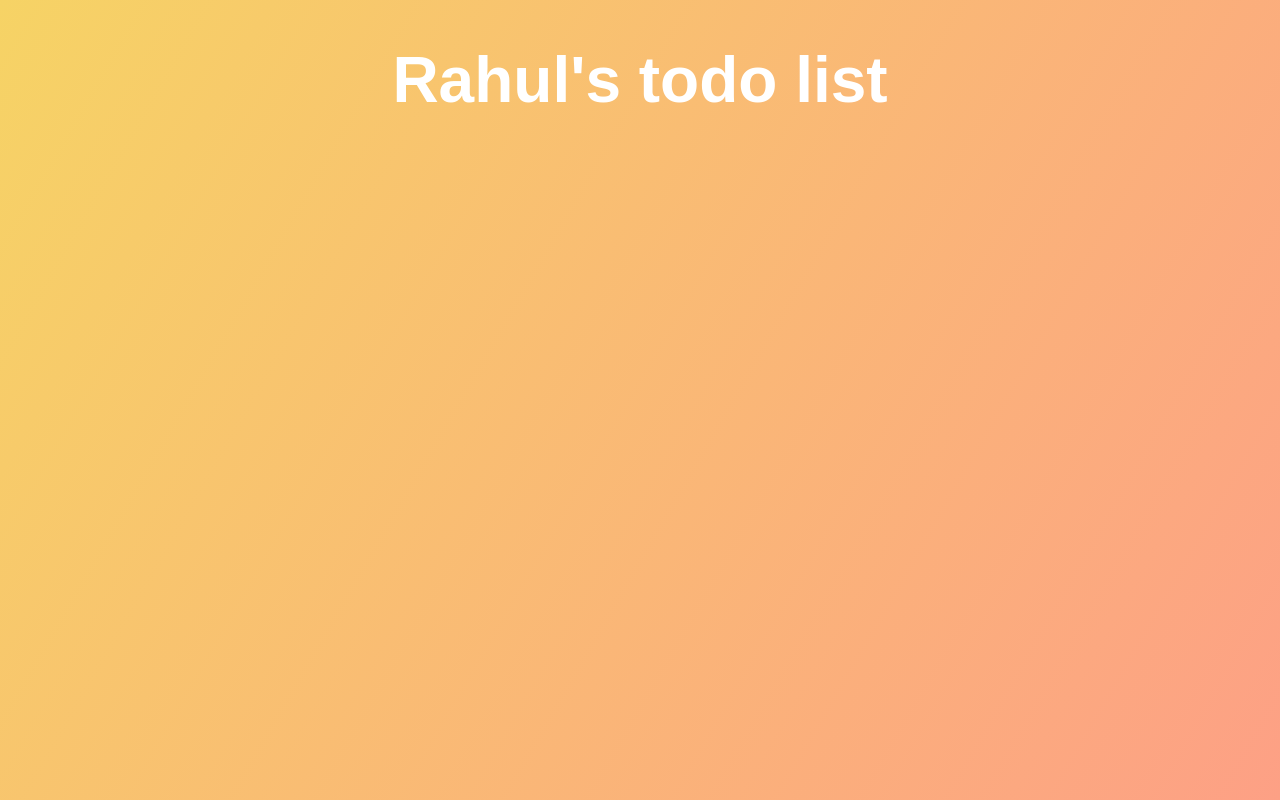
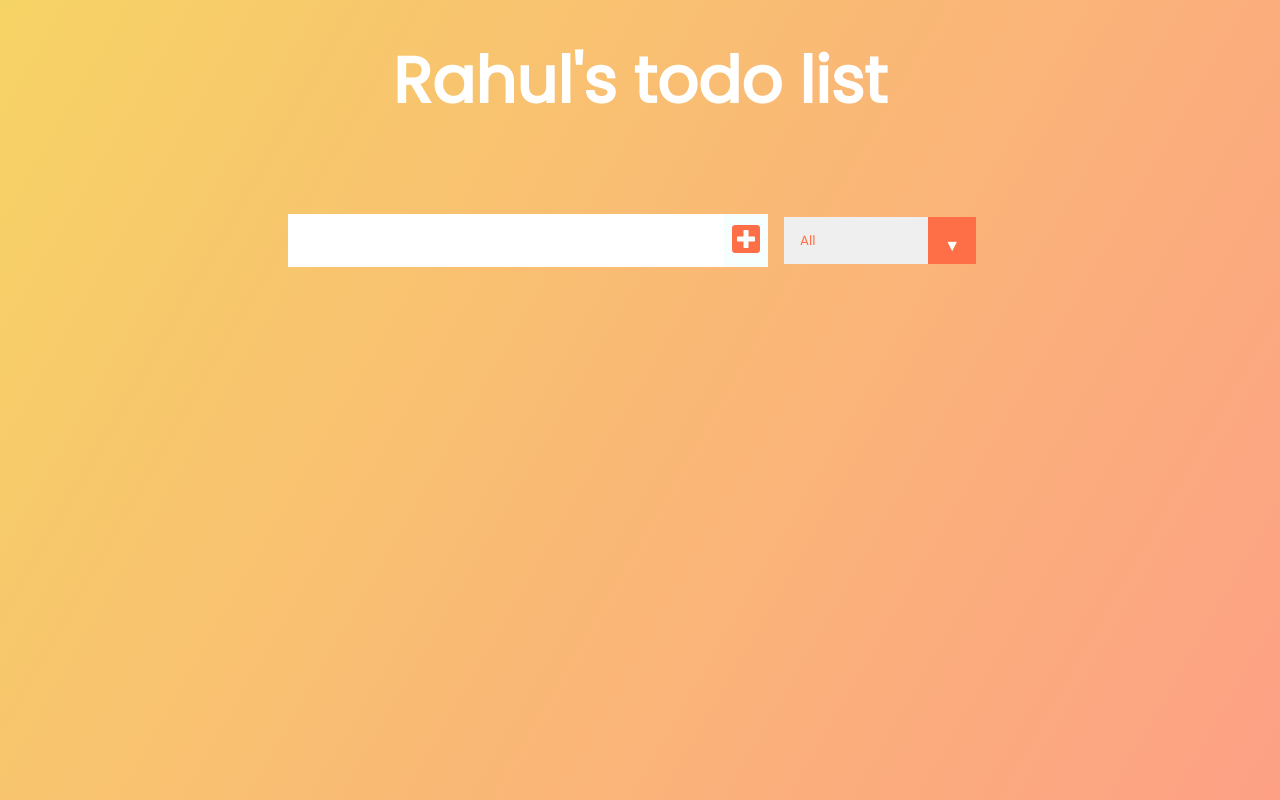
Before and after one commit to Rahulsaraf1578/TodolistProject, a React (Create React App) app in the folder todolist/: page / in a window 1280 px wide. Built offline with nearby package versions, Linux system fonts and the light colour scheme.

Commit message:
Made from basic structure
// Public
Added fontawesome and google fonts

// App.js
Importing components and rendering form

// Form.js
Added form from HTML prewritten

```diff
--- a/todolist/public/index.html
+++ b/todolist/public/index.html
@@ -3,6 +3,16 @@
   <head>
     <meta charset="utf-8" />
     <link rel="icon" href="%PUBLIC_URL%/favicon.ico" />
+    <link
+      href="https://fonts.googleapis.com/css?family=Poppins&display=swap"
+      rel="stylesheet"
+    />
+    <link
+      rel="stylesheet"
+      href="https://cdnjs.cloudflare.com/ajax/libs/font-awesome/5.12.1/css/all.min.css"
+      integrity="sha256-mmgLkCYLUQbXn0B1SRqzHar6dCnv9oZFPEC1g1cwlkk="
+      crossorigin="anonymous"
+    />
     <meta name="viewport" content="width=device-width, initial-scale=1" />
     <meta name="theme-color" content="#000000" />
     <meta
--- a/todolist/src/App.js
+++ b/todolist/src/App.js
@@ -1,11 +1,15 @@
 import React from "react";
 import "./App.css"
+import "./components/TodoList"
+import Form from "./components/Form";
+
 function App() {
   return (
     <div className="App">
         <header>
             <h1>Rahul's todo list</h1>
         </header>
+        <Form/>
     </div>
   );
 }
--- /dev/null
+++ b/todolist/src/components/Form.js
@@ -0,0 +1,21 @@
+import React from "react";
+
+const Form = () => {
+    return(
+        <form>
+            <input type="text" className="todo-input" />
+            <button className="todo-button" type="submit">
+                <i className="fas fa-plus-square"></i>
+            </button>
+            <div className="select">
+                <select name="todos" className="filter-todo">
+                <option value="all">All</option>
+                <option value="completed">Completed</option>
+                <option value="uncompleted">Uncompleted</option>
+                </select>
+            </div>
+        </form>
+    );
+}
+
+export default Form
```
Also changed, not shown: todolist/src/components/TodoList.js (added).
